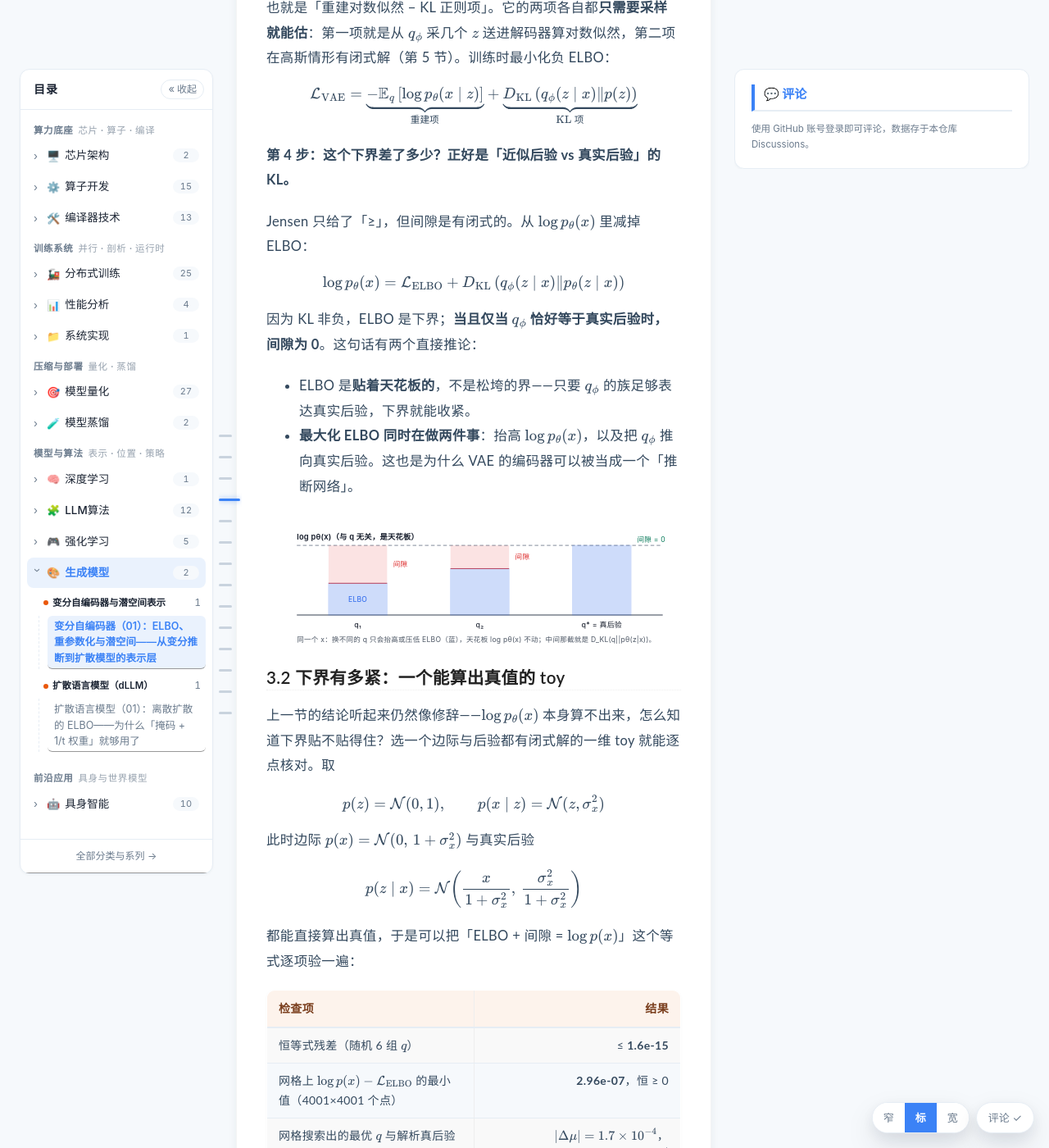
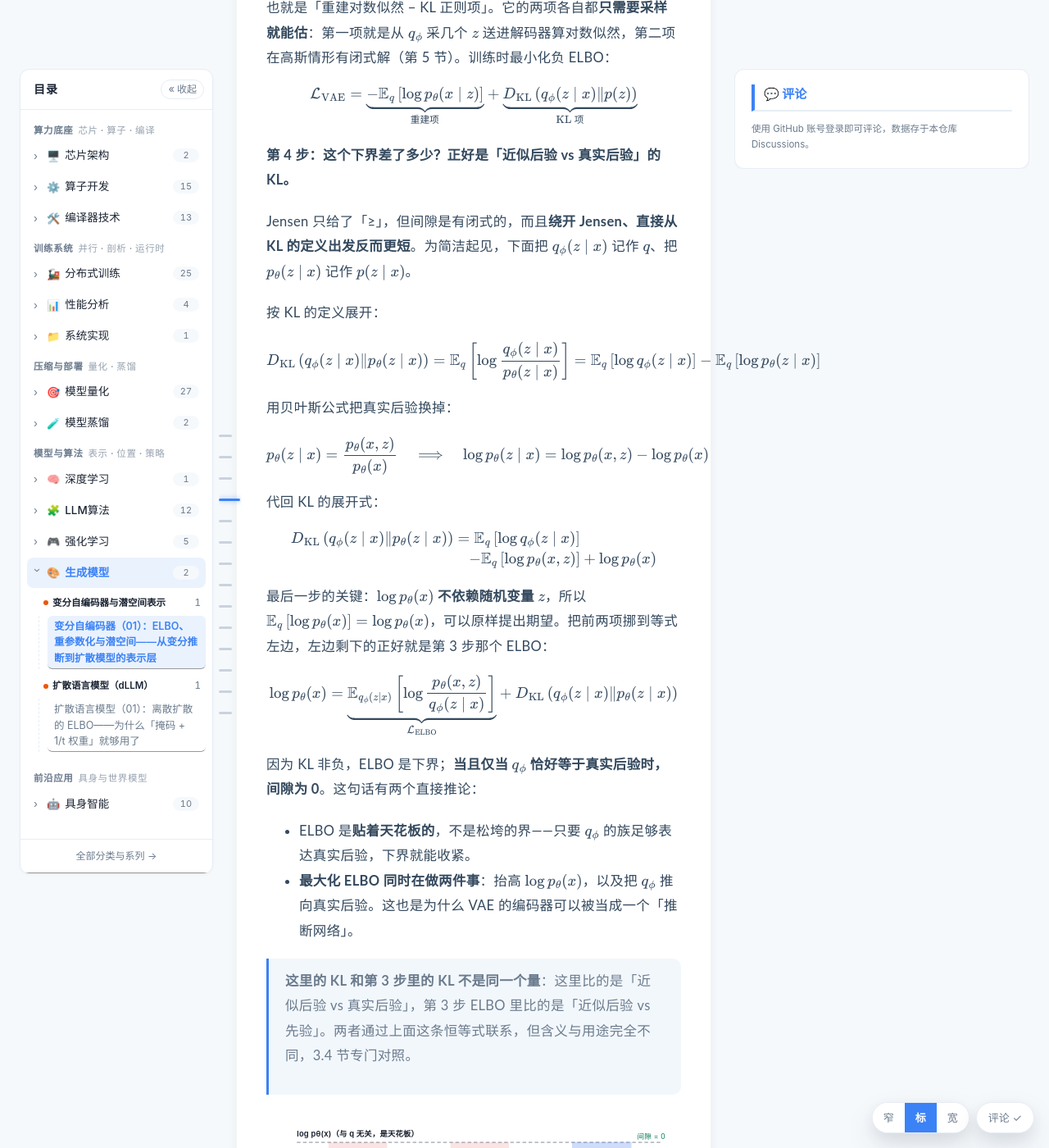
Before and after one commit to lrypcy/lrypcy.github.io, a Jekyll site: the page built from _posts/2026-10-13-vae-01-elbo-reparameterization-latent-space.md, in a window 1280 px wide and 1400 px high, scrolled down 6619 px. Shown: the whole window at 82% size. Built offline with Jekyll 4.4.1, drawn with Linux system fonts in a browser that asks for light colours; comment, search, counter and statistics services are not loaded; some of the changed text lies outside the part shown.

Commit message:
vae-01: 整合「ELBO 恒等式」推导材料
- 3.1 第 4 步从「直接写出恒等式」改成完整推导：KL 定义 → 贝叶斯展开真实后验 →
  log p(x) 不依赖 z 可提出期望 → 移项得恒等式。这条路绕开 Jensen，比原写法更短也更直观
- 新增 3.4「两个 KL 不是同一个东西」：近似后验 vs 真实后验 / 近似后验 vs 先验 的对照表，
  并说明把「vs 先验」的 KL 压到 0 恰恰意味着「vs 真实后验」的 KL 达到极点（通向后验坍塌）
- 4.1 补齐到 Encoder 参数的完整链式 dJ/dphi = dJ/dz (dmu/dphi + eps·dsigma/dphi)，
  并说明重参数化不改变分布（期望/方差/高斯线性变换仍高斯）
- 新增 4.2「为什么 Encoder 输出 log sigma^2 而不是 sigma」：方差恒正 + 无约束优化更平滑，
  补多维对角高斯的逐元素形式；原 4.2/4.3 顺延为 4.3/4.4

````diff
--- a/_posts/2026-10-13-vae-01-elbo-reparameterization-latent-space.md
+++ b/_posts/2026-10-13-vae-01-elbo-reparameterization-latent-space.md
@@ -216,11 +216,44 @@ $$
 
 **第 4 步：这个下界差了多少？正好是「近似后验 vs 真实后验」的 KL。**
 
-Jensen 只给了「≥」，但间隙是有闭式的。从 $$\log p_\theta(x)$$ 里减掉 ELBO：
+Jensen 只给了「≥」，但间隙是有闭式的，而且**绕开 Jensen、直接从 KL 的定义出发反而更短**。为简洁起见，下面把 $$q_\phi(z\mid x)$$ 记作 $$q$$、把 $$p_\theta(z\mid x)$$ 记作 $$p(z\mid x)$$。
+
+按 KL 的定义展开：
+
+$$
+D_{\mathrm{KL}}\left(q_\phi(z\mid x)\Vert p_\theta(z\mid x)\right)
+=\mathbb E_{q}\left[\log\frac{q_\phi(z\mid x)}{p_\theta(z\mid x)}\right]
+=\mathbb E_q\left[\log q_\phi(z\mid x)\right]
+-\mathbb E_q\left[\log p_\theta(z\mid x)\right]
+$$
+
+用贝叶斯公式把真实后验换掉：
+
+$$
+p_\theta(z\mid x)=\frac{p_\theta(x,z)}{p_\theta(x)}
+\quad\Longrightarrow\quad
+\log p_\theta(z\mid x)=\log p_\theta(x,z)-\log p_\theta(x)
+$$
+
+代回 KL 的展开式：
+
+$$
+\begin{aligned}
+D_{\mathrm{KL}}\left(q_\phi(z\mid x)\Vert p_\theta(z\mid x)\right)
+&=\mathbb E_q\left[\log q_\phi(z\mid x)\right]\\
+&\quad-\mathbb E_q\left[\log p_\theta(x,z)\right]
++\log p_\theta(x)
+\end{aligned}
+$$
+
+最后一步的关键：**$$\log p_\theta(x)$$ 不依赖随机变量 $$z$$**，所以 $$\mathbb E_q\left[\log p_\theta(x)\right]=\log p_\theta(x)$$，可以原样提出期望。把前两项挪到等式左边，左边剩下的正好就是第 3 步那个 ELBO：
 
 $$
 \log p_\theta(x)=
-\mathcal L_{\mathrm{ELBO}}
+\underbrace{
+\mathbb E_{q_\phi(z\mid x)}
+\left[\log\frac{p_\theta(x,z)}{q_\phi(z\mid x)}\right]
+}_{\mathcal L_{\mathrm{ELBO}}}
 +D_{\mathrm{KL}}
 \left(q_\phi(z\mid x)\Vert p_\theta(z\mid x)\right)
 $$
@@ -229,6 +262,8 @@ $$
 
 - ELBO 是**贴着天花板的**，不是松垮的界——只要 $$q_\phi$$ 的族足够表达真实后验，下界就能收紧。
 - **最大化 ELBO 同时在做两件事**：抬高 $$\log p_\theta(x)$$，以及把 $$q_\phi$$ 推向真实后验。这也是为什么 VAE 的编码器可以被当成一个「推断网络」。
+
+> **这里的 KL 和第 3 步里的 KL 不是同一个量**：这里比的是「近似后验 vs 真实后验」，第 3 步 ELBO 里比的是「近似后验 vs 先验」。两者通过上面这条恒等式联系，但含义与用途完全不同，3.4 节专门对照。
 
 <svg xmlns="http://www.w3.org/2000/svg" viewBox="0 0 680 215" role="img" font-family="-apple-system,BlinkMacSystemFont,'Segoe UI',Helvetica,Arial,sans-serif">
 <rect x="0" y="0" width="680" height="215" fill="#ffffff"/>
@@ -278,7 +313,7 @@ $$
 | 网格上 $$\log p(x)-\mathcal L_{\mathrm{ELBO}}$$ 的最小值（4001×4001 个点） | **2.96e-07**，恒 ≥ 0 |
 | 网格搜索出的最优 $$q$$ 与解析真后验的差距 | $$\lvert\Delta\mu\rvert=1.7\times10^{-4}$$，$$\lvert\Delta\sigma\rvert=3.2\times10^{-4}$$ |
 
-> **为什么值得把这条恒等式写下来**：它说明「ELBO  tighter」和「推断更准」是同一件事的两面。训练时看到的 ELBO 上不去，除了模型容量问题，也可能是 $$q_\phi$$ 这个族根本表达不了真实后验（比如真实后验是多峰的，而 $$q_\phi$$ 被限制成单峰对角高斯）。
+> **为什么值得把这条恒等式写下来**：它说明「ELBO 更紧」和「推断更准」是同一件事的两面。训练时看到的 ELBO 上不去，除了模型容量问题，也可能是 $$q_\phi$$ 这个族根本表达不了真实后验（比如真实后验是多峰的，而 $$q_\phi$$ 被限制成单峰对角高斯）。
 
 ### 3.3 KL 项真正压下去的是什么
 
@@ -300,6 +335,17 @@ $$
 - KL 项**同时**惩罚了两样东西：潜变量携带的关于输入的信息量（$$\mathcal I_q$$），以及聚合后验与先验的整体形状差异。
 - 单纯让每个样本的 $$q_\phi(z\mid x)$$ 接近 $$\mathcal N(0,I)$$，并不等于让聚合后验也变成 $$\mathcal N(0,I)$$。后者才能在推理时真正「随便采都能用」，也是 $$\beta$$-VAE 之后大量先验改进工作（VampPrior、层次先验）的靶子。
 
+### 3.4 两个 KL 不是同一个东西
+
+整篇文章里会出现两个 KL，长得像但靶子完全不同，混用是读 VAE 文献时最常见的错误之一：
+
+| KL 散度 | 比较对象 | 出现位置 | 作用 |
+|---|---|---|---|
+| $$D_{\mathrm{KL}}\left(q_\phi(z\mid x)\Vert p_\theta(z\mid x)\right)$$ | 近似后验 **vs 真实后验** | 3.1 第 4 步的恒等式 | 衡量**下界松不松**。它不可计算（含真实后验），只用来证明 ELBO 是下界并给出间隙 |
+| $$D_{\mathrm{KL}}\left(q_\phi(z\mid x)\Vert p(z)\right)$$ | 近似后验 **vs 先验** | ELBO 的第二项 | VAE **实际优化**的正则项。它在高斯情形有闭式解，不需要采样 |
+
+两者的联系就是那条恒等式：$$\log p_\theta(x)$$ 是固定的，所以**把能算的那个 KL 压小 ≠ 把不能算的那个 KL 压小**——真正让 ELBO 逼近 $$\log p_\theta(x)$$ 的是让 $$q_\phi$$ 变准，而不只是让 $$q_\phi$$ 靠近先验。这正是第 7 节后验坍塌的反面：把「vs 先验」的 KL 压到 0，反而说明「vs 真实后验」的 KL 大到了极点。
+
 ---
 
 ## 4. 重参数化：凭什么随机节点能参与反向传播
@@ -319,12 +365,34 @@ $$
 \epsilon\sim\mathcal N(0,I)
 $$
 
-随机性从「依赖参数的采样」转移到了「与参数完全无关的 $$\epsilon$$」上。固定住 $$\epsilon$$，$$z$$ 就是 $$\mu$$ 与 $$\sigma$$ 的确定性可微函数，梯度直接走：
+随机性从「依赖参数的采样」转移到了「与参数完全无关的 $$\epsilon$$」上。为什么这样改写不改变分布：$$\mathbb E[z]=\mu$$、$$\operatorname{Var}(z)=\sigma^2$$，而 $$z$$ 又是 $$\epsilon$$ 的线性变换（高斯的线性变换仍是高斯），所以
+
+$$
+\mu+\sigma\odot\epsilon\ \sim\ \mathcal N(\mu,\ \sigma^2)
+$$
+
+与直接采样得到的 $$z$$ **分布完全相同**。变的只是表达式：随机性被隔离进 $$\epsilon$$，剩下的全是确定性可微运算。
+
+固定住 $$\epsilon$$，$$z$$ 就是 $$\mu$$ 与 $$\sigma$$ 的确定性可微函数，梯度直接走：
 
 $$
 \frac{\partial z}{\partial\mu}=1,\qquad
 \frac{\partial z}{\partial\sigma}=\epsilon
 $$
+
+再往下走一步——$$\mu$$ 与 $$\sigma$$ 本身是 Encoder 的输出，所以 loss $$J$$ 对 Encoder 参数 $$\phi$$ 的完整链式是
+
+$$
+\frac{\partial J}{\partial\phi}
+=
+\frac{\partial J}{\partial z}
+\left(
+\frac{\partial\mu_\phi(x)}{\partial\phi}
++\epsilon\odot\frac{\partial\sigma_\phi(x)}{\partial\phi}
+\right)
+$$
+
+其中 $$\frac{\partial J}{\partial z}$$ 由解码器那一侧的反传给出，$$\epsilon$$ 当成**本次前向里固定下来的常数**——反向传播不需要对随机数发生器求导。
 
 ```mermaid
 flowchart LR
@@ -340,9 +408,34 @@ flowchart LR
     BP --> ENC
 ```
 
-注意这里用的是「固定住 $$\epsilon$$ 后求梯度」，训练中每个 batch 仍然要重新采样 $$\epsilon$$。所以它属于**随机梯度估计**，不是把随机性消除了。
+注意这里用的是「固定住 $$\epsilon$$ 后求梯度」，训练中每个 batch 仍然要重新采样 $$\epsilon$$。所以它属于**随机梯度估计**，不是把随机性消除了——每次前向 $$z$$ 依然是随机的，只是梯度路径变成了确定性的。
 
-### 4.2 它省下的是方差，不是偏差
+### 4.2 为什么 Encoder 输出 $$\log\sigma^2$$ 而不是 $$\sigma$$
+
+几乎所有实现里 Encoder 都输出一对 $$(\mu_\phi(x),\ \ell_\phi(x))$$，其中 $$\ell=\log\sigma^2$$，重参数化写成
+
+$$
+\boxed{
+z=\mu_\phi(x)+\exp\!\left(\tfrac12\,\ell_\phi(x)\right)\odot\epsilon
+},\qquad
+\epsilon\sim\mathcal N(0,I)
+$$
+
+两个理由：
+
+- **方差恒正。** $$\ell$$ 可以取任意实数（网络最后一层无需约束），经过 $$\exp$$ 后 $$\sigma^2=e^{\ell}>0$$ 自动成立。直接让网络回归 $$\sigma$$ 就得额外加 softplus / 取绝对值，还会引入「贴着 0」的边界问题。
+- **优化更平滑。** 网络预测一个无约束的实数，比预测一个必须为正的量更容易收敛；而且 $$\log\sigma^2$$ 的尺度与 KL 闭式解里的项对齐（第 5 节会看到 KL 的表达式本身就是 $$\mu^2+e^{\ell}-1-\ell$$ 的形式）。
+
+多维对角高斯下就是逐元素版本：
+
+$$
+\boldsymbol\epsilon\sim\mathcal N(\mathbf 0,I),\qquad
+\mathbf z=\boldsymbol\mu+\exp\!\left(\tfrac12\boldsymbol\ell\right)\odot\boldsymbol\epsilon
+$$
+
+指数与乘法都是逐元素的。
+
+### 4.3 它省下的是方差，不是偏差
 
 替代方案是 score-function 估计器（也就是 REINFORCE）：
 
@@ -364,7 +457,7 @@ $$
 
 两个估计器都无偏（样本均值贴着真梯度），但 REINFORCE 的方差高出 7.6 ~ 56.2 倍。这是重参数化能被规模化的直接原因：**它换来的是同一条梯度、更小的噪声**，而不是一个更准的方向。
 
-### 4.3 实现上真正会踩的坑
+### 4.4 实现上真正会踩的坑
 
 ```python
 def reparameterize(mu, logvar):
````
